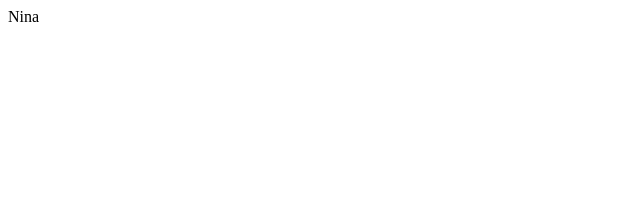
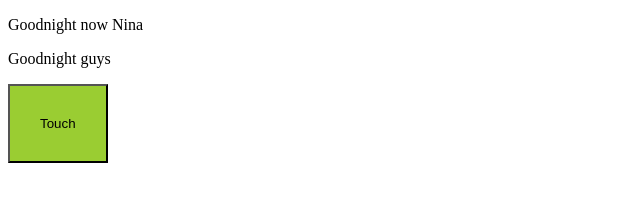
Before and after one commit to NINADINA/my-first-project, a website: page index.html in a window 1280 px wide. Shown: the whole page, without its empty margins (0-640 px from the left). Drawn offline with Linux system fonts and the light colour scheme.

Commit message:
Added styling and linked file to the project

```diff
--- a/Hello.js
+++ b/Hello.js
@@ -0,0 +1,19 @@
+console.log("Czesc Ninusia");
+document.getElementById("Meeting").textContent ="Goodnight guys"
+document.getElementById("Farwell").textContent ="Goodnight now Nina"
+
+let numberOfClicks = 0
+const button = document.querySelector("button");
+button.addEventListener("click", (event) => {
+
+if (numberOfClicks > 9) {
+numberOfClicks = numberOfClicks - 1
+} else {
+  numberOfClicks = numberOfClicks + 1
+
+}
+
+  console.log(numberOfClicks);
+  document.getElementById("Farwell").textContent ="You've just clicked"
+  document.getElementById("CurrentCount").textContent ="Click count " + numberOfClicks
+});
--- a/index.css
+++ b/index.css
@@ -0,0 +1,4 @@
+.best-styled {
+background-color :yellowgreen;
+padding : 30px;
+}
--- a/index.html
+++ b/index.html
@@ -1,6 +1,16 @@
-<html xmlns="http://www.w3.org/1999/xhtml"></html>
+<!doctype html>
+<html lang="en">
+    <head><script type="module" src="Hello.js"></script>
+        <link href="index.css" rel="stylesheet">
+    </head>
 <body>
-    <p></p>
-    <p></p>
-    <p></p>
-    <p>Nina</p>
+    <p id="Farwell"></p>
+    <p id="Meeting">Nina</p>
+<button class="best-styled"
+type="button">
+Touch
+</button>
+<p id="CurrentCount"></p>
+</tag>
+</body>
+</html>
```
Also changed, not shown: package.json (added, +14 -0 lines), dist/index.html (added), 9 other files.
